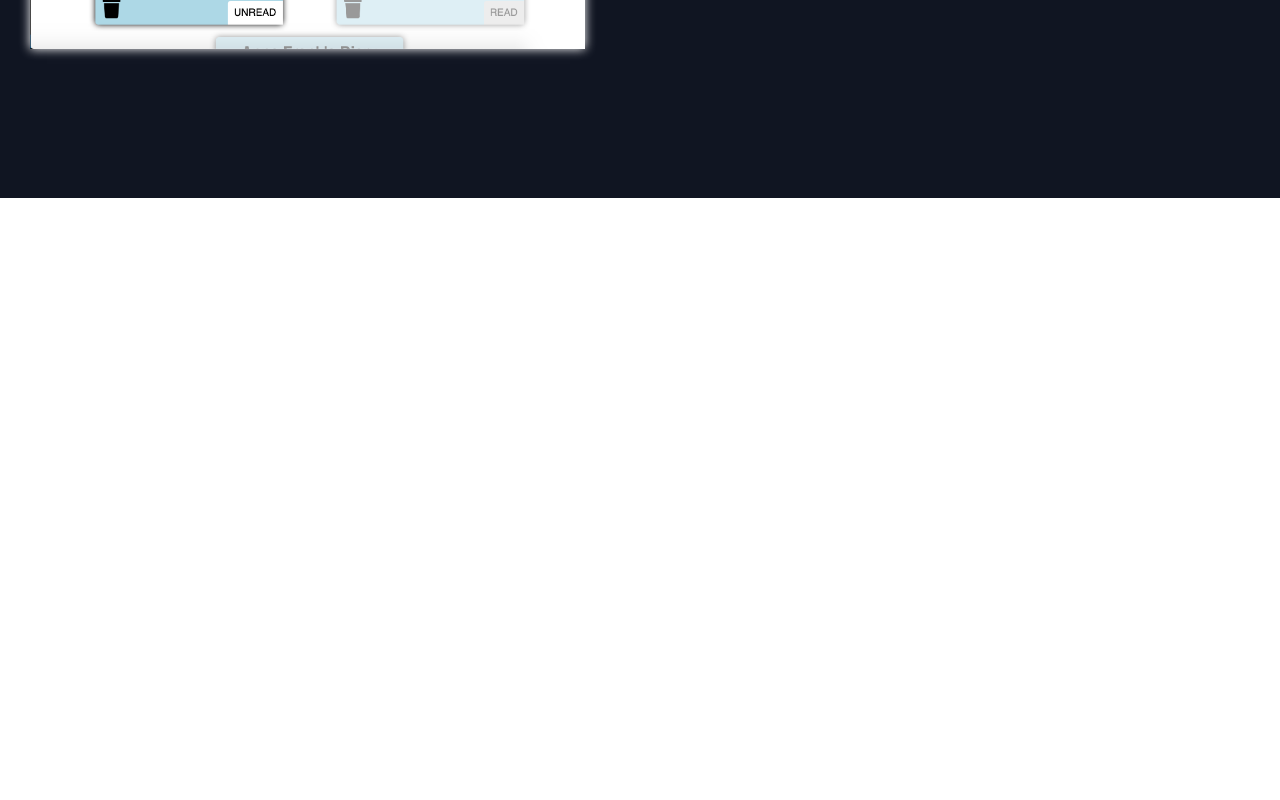
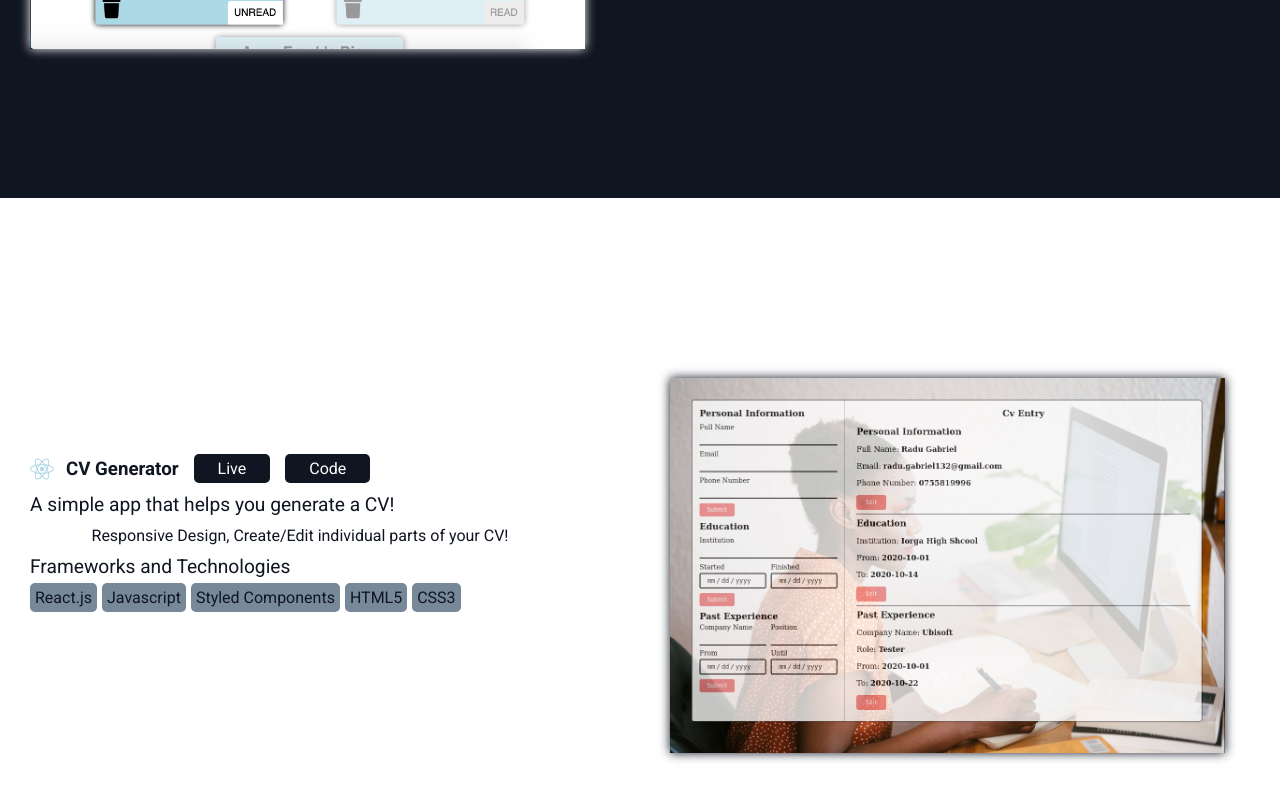
Before and after one commit to irlgabriel/portfolio, a React (Create React App) app: page / in a window 1280 px wide. Shown: the part 1380-2180 px from the top of the page. Before the commit the page ends 1578 px from the top, so only its background shows below. Built offline with nearby package versions, Linux system fonts and the light colour scheme.

Commit message:
Addded 3rd project

```diff
--- a/src/components/Home/Data.js
+++ b/src/components/Home/Data.js
@@ -38,3 +38,21 @@ export const ProjectTwo = {
   imageLeft: true,
 
 }
+
+export const ProjectThree = {
+  bgColor: "white",
+  textColor: "#101522",
+  img: require("../../images/project3.png"),
+  alt: "Photo of CV Project",
+  projectTitle: "CV Generator",
+  headingContent: "Frameworks and Technologies",
+  subtitleContent: ["React.js", "Javascript", "Styled Components", "HTML5", "CSS3"],
+  smallDesc: "A simple app that helps you generate a CV!",
+  features: "Responsive Design, Create/Edit individual parts of your CV!",
+  liveURL: "https://github.com/irlgabriel/facebook-odin",
+  codeURL: "https://github.com/irlgabriel/facebook-odin",
+  projectIcon: <FaReact />,
+  projectIconColor: "lightblue",
+  imageLeft: false,
+
+}
--- a/src/components/Home/Home.js
+++ b/src/components/Home/Home.js
@@ -7,7 +7,7 @@ import {
   Heading,
 
 } from "./Home.components"
-import { ProjectOne, ProjectTwo } from "./Data";
+import { ProjectOne, ProjectTwo, ProjectThree } from "./Data";
 
 export default function Home() {
   return(
@@ -17,6 +17,7 @@ export default function Home() {
       </Intro>
       <Project {...ProjectOne} />
       <Project {...ProjectTwo} />
+      <Project {...ProjectThree} />
     </>
   )
 }
```
Also changed, not shown: src/images/project3.png (added).
